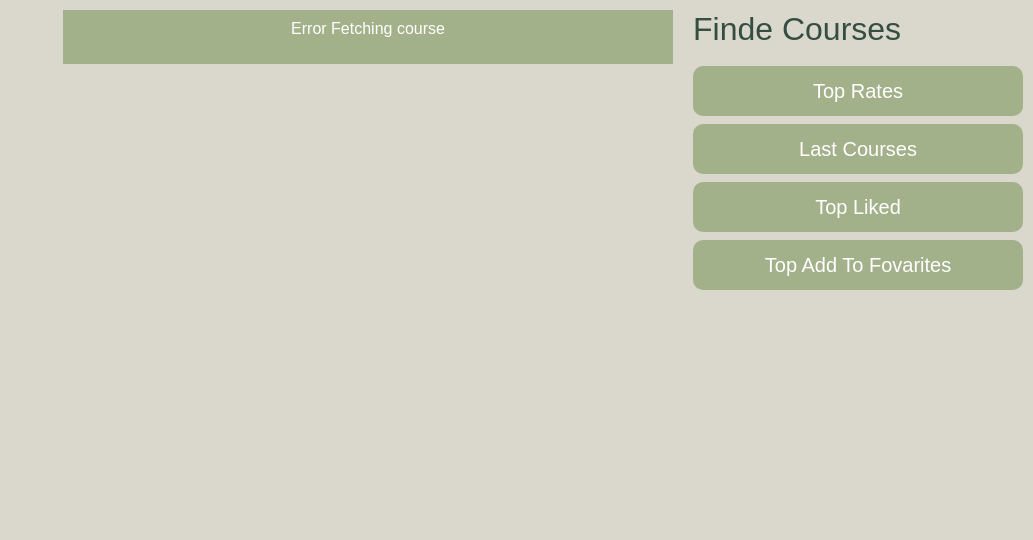
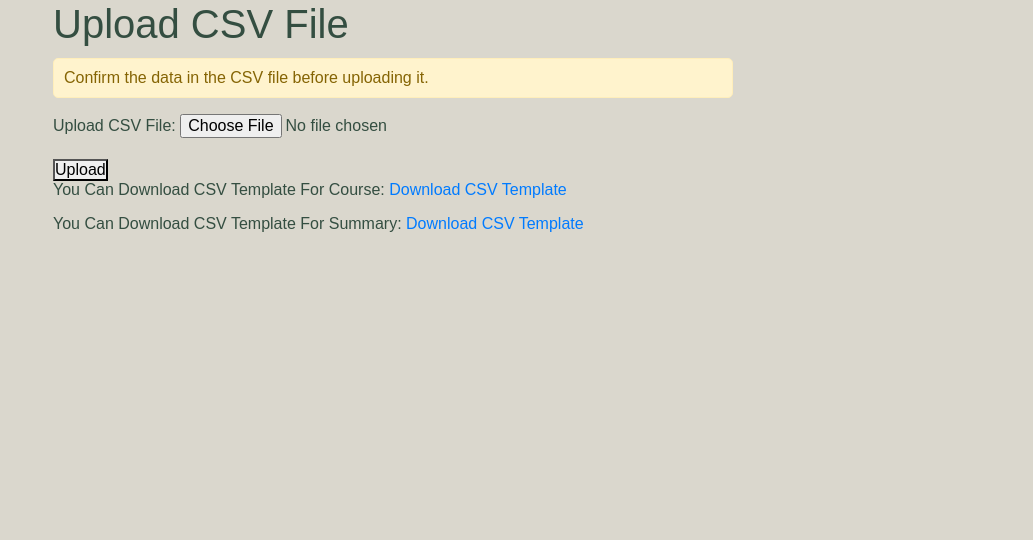
Before and after one commit to Elhussin/summary, a Django app: page /upload-csv/ in a window 1280 px wide. Shown: the part 146-686 px from the top of the page, without its empty margins (247-1280 px from the left). Run offline with Django 5.2, Linux system fonts and the light colour scheme; data that the repository does not hold is empty; some libraries are stand-ins or nearby versions.

Commit message:
Uploud csv

```diff
--- a/summary/forms.py
+++ b/summary/forms.py
@@ -1,7 +1,7 @@
 
 from summary.models import User
 from django.forms import ModelForm, TextInput, EmailInput, PasswordInput
-
+from django import forms
 
 class UserRegistraForm(ModelForm):
     """Class for the User Registration Form"""
@@ -38,3 +38,6 @@ class UserRegistraForm(ModelForm):
                 'placeholder': 'Password'
             }),
         }
+
+class CSVUploadForm(forms.Form):
+    file = forms.FileField(label="Upload CSV File")
--- a/summary/static/summary/css/styles.css
+++ b/summary/static/summary/css/styles.css
@@ -435,5 +435,41 @@ header.dark-mode {
     max-width: 100%;
   }
 }
+.message-list {
+  list-style-type: none;
+  padding: 0;
+}
+
+.message {
+  padding: 10px;
+  margin: 10px 0;
+  border-radius: 5px;
+  font-family: Arial, sans-serif;
+  font-size: 16px;
+}
+
+.message.success {
+  background-color: #d4edda;
+  color: #155724;
+  border: 1px solid #c3e6cb;
+}
+
+.message.error {
+  background-color: #f8d7da;
+  color: #721c24;
+  border: 1px solid #f5c6cb;
+}
+
+.message.info {
+  background-color: #d1ecf1;
+  color: #0c5460;
+  border: 1px solid #bee5eb;
+}
+
+.message.warning {
+  background-color: #fff3cd;
+  color: #856404;
+  border: 1px solid #ffeeba;
+}
 
 /*# sourceMappingURL=styles.css.map */
--- a/summary/static/summary/js/login.js
+++ b/summary/static/summary/js/login.js
@@ -92,8 +92,12 @@ function checkLoginStatus() {
       // Display the Admin profile data
       if (userData.is_superuser) {
         document.getElementById("admin-item").style.display = "block";
+        document.getElementById("uploud-course").style.display = "block";
+        document.getElementById("summary-upload").style.display = "block";
       }
       document.getElementById("favourites-item").style.display = "block";
+
+
     } catch (error) {
       console.error("Failed to fetch user profile:", error);
       alertMessage("Failed to fetch user profile. Please log in again.");
--- a/summary/templates/summary/layout.html
+++ b/summary/templates/summary/layout.html
@@ -60,7 +60,15 @@
             <li class="" id="favourites-item" style="display: none;">
                 <a class="nav-link btn" id="favourites" href="{% url 'favorite' %}" title="View Favourites">Favourites</a>
             </li>
+            <li class="" id="uploud-course" style="display: none;">
+                <a class="nav-link btn" id="uploud-course" href="{% url 'upload_csv' %}" title="Uploud Course">Upload Course</a>
+            </li>
+            <li class="" id="summary-upload" style="display: none;">
+                <a class="nav-link btn" id="summary-upload" href="{% url 'summary_upload' %}" title="Uploud Summary">Upload Summary</a>
+            </li>
         </ul>
+
+
 
         <form class="form-inline my-2 my-lg-0" id="searchForm">
             <input class="form-control mr-sm-2" type="search" id="search" name="search" placeholder="Search" aria-label="Search">
@@ -89,9 +97,7 @@
             {% endblock left-side %}
         </aside>
         <section>
-            {% if message %}
-                <div>{{ message }}</div>
-            {% endif %}
+
             <div class="message-alrt dislay-off" id="message-alrt"></div>
             {% block body %}
             {% endblock %}
--- a/summary/templates/summary/profile.html
+++ b/summary/templates/summary/profile.html
@@ -33,8 +33,12 @@
     <p><strong>Email: </strong><span id="user-email"></span></p>
     </div>
     <div class="Cardnavgation">
-    <p><strong>Role: </strong><span id="user-role"></span></p>
+    <p><strong>User ID : </strong><span id="user-id"></span></p>
+    <p><strong>User Role : </strong><span id="user-role"></span></p>
     </div>
+    <div class="Cardnavgation">
+        <p><strong>User Joined : </strong><span id="user-joined"></span></p>
+        </div>
 </div>
 <div class="buttonContinear">
     <button class="btn btn-bg btn-lg w-100  dislay-off" id="course-add-box" >New Course</button>
--- /dev/null
+++ b/summary/templates/summary/upload_csv.html
@@ -0,0 +1,50 @@
+
+{% extends "summary/layout.html" %}
+{% load static %}
+
+
+
+{% block title %}Add Multi Course {% endblock %}
+
+{% block left-side %}
+
+{% endblock %}
+
+{% block body %}
+
+<h1>Upload CSV File</h1>
+
+{% if messages %}
+    <ul class="message-list">
+        {% for message in messages %}
+            <li class="message {{ message.tags }}">
+                {{ message|safe }}
+            </li>
+        {% endfor %}
+    </ul>
+{% endif %}
+
+<form method="post" enctype="multipart/form-data">
+    {% csrf_token %}
+    {{ form.as_p }}
+    <button type="submit">Upload</button>
+</form>
+
+<p>
+    You Can Download CSV Template For Course:
+    <a href="{% static 'summary/csv/course_template.csv' %}" download>Download CSV Template</a>
+</p>
+
+<p></p>
+    You Can Download CSV Template For Summary:
+    <a href="{% static 'summary/csv/summary_template.csv' %}" download>Download CSV Template</a>
+</p>
+
+{% endblock %}
+
+
+</script>
+
+
+{% block rightside %}
+{% endblock %}
--- a/summary/urls.py
+++ b/summary/urls.py
@@ -8,7 +8,7 @@ from .views import (
     index, login_view, logout_view, register, usersProfile,
     CourseViewSet, SummaryViewSet, LikeViewSet, ComentsViewSet,
     FovariteViewSet, SummaryLikeViewSet, SummaryComentsViewSet,
-    SummaryFovariteViewSet,user_profile_view,favorite,RateViewSet
+    SummaryFovariteViewSet,user_profile_view,favorite,RateViewSet,upload_csv,summary_upload
 )
 
 # register the viewsets with the router
@@ -35,6 +35,8 @@ urlpatterns = [
     path("register/", register, name="register"),
     path("profile/", usersProfile, name="profile"),
     path('favorites/', favorite, name='favorite'),
+    path('upload-csv/',upload_csv, name='upload_csv'),
+    path('summary-upload/',summary_upload, name='summary_upload'),
     *static(settings.STATIC_URL, document_root=settings.STATIC_ROOT), # To Allow  static files  Urls
     *static(settings.MEDIA_URL, document_root=settings.MEDIA_ROOT), # To Allow media files urls
     re_path(r'^.*$', TemplateView.as_view(template_name='summary/index.html')),   # To Render the Unkown Urls to the index.html
--- a/summary/views.py
+++ b/summary/views.py
@@ -6,9 +6,14 @@ from django.db import IntegrityError
 from rest_framework import viewsets, status
 from rest_framework.response import Response
 from rest_framework.permissions import IsAuthenticated
-from rest_framework.decorators import api_view, permission_classes
+from rest_framework.decorators import api_view, permission_classes, authentication_classes
+from rest_framework_simplejwt.authentication import JWTAuthentication
 from rest_framework.permissions import IsAuthenticated, BasePermission
-from summary.forms import UserRegistraForm
+from summary.forms import UserRegistraForm, CSVUploadForm
+import csv
+
+
+
 from .models import (
     Summary,
     Course,
@@ -253,8 +258,8 @@ def register(request):
             user = form.save(commit=False)
             user.set_password(form.cleaned_data["password"])
             user.save()
-            messages.success(request, "Account created successfully")
-            return render(request, "summary/profile.html")
+            messages.success(request, f"Account created successfully ! <a href='/login'>Login</a>")
+            return render(request, "summary/auth/register.html", {"form": form})
 
             # return redirect("login")
     else:
@@ -284,3 +289,122 @@ def pageNotFound(request, exception):
     """
 
     return redirect("index")
+
+
+
+def upload_csv(request):
+    if request.method == "POST":
+        form = CSVUploadForm(request.POST, request.FILES)
+        if form.is_valid():
+            csv_file = request.FILES['file']
+
+            # التحقق من نوع الملف
+            if not csv_file.name.endswith('.csv'):
+                messages.error(request, 'File Type Should be  CSV.')
+                return redirect('upload_csv')
+
+            try:
+                # قراءة الملف
+                decoded_file = csv_file.read().decode('utf-8').splitlines()
+                reader = csv.DictReader(decoded_file)
+
+                # التحقق من صحة البيانات
+                for row in reader:
+                    title = row.get('title')
+                    description = row.get('description', '')
+                    image= row.get('image', '')
+                    user_id = row.get('user_id', '')
+
+                    if not user_id:
+                        messages.error(request, f"User id is not find in Row: {row}")
+                        continue
+                    if not title:
+                        # messages.error(request, f"Title is : {row}")
+                        messages.error(request,f"Title is not find in Row: {row}")
+                        continue
+                    if not description:
+                        messages.error(request, f"Description is is not find in Row:  {row}")
+                        continue
+
+
+                    Course.objects.create(
+                            title=title,
+                            description=description,
+                            image=image,
+                            user_id = user_id
+                        )
+                    messages.success(request, 'All Courses uploaded successfully.')
+
+                return render(request, 'summary/upload_csv.html', {'form': form})
+
+            except Exception as e:
+                messages.error(request, f'Error processing file: {e}')
+                return redirect('upload_csv')
+
+    else:
+        form = CSVUploadForm()
+    messages.warning(request, 'Confirm the data in the CSV file before uploading it.')
+    return render(request, 'summary/upload_csv.html', {'form': form})
+
+
+# @authentication_classes([JWTAuthentication])
+# @permission_classes([IsAuthenticated])
+def summary_upload(request):
+    if request.method == "POST":
+        form = CSVUploadForm(request.POST, request.FILES)
+        if form.is_valid():
+            csv_file = request.FILES['file']
+
+            # التحقق من نوع الملف
+            if not csv_file.name.endswith('.csv'):
+                messages.error(request, 'File Type Should be  CSV.')
+                return redirect('upload_csv')
+
+            try:
+                # قراءة الملف
+                decoded_file = csv_file.read().decode('utf-8').splitlines()
+                reader = csv.DictReader(decoded_file)
+
+                # التحقق من صحة البيانات
+                for row in reader:
+                    title = row.get('title')
+                    description = row.get('description', '')
+                    image= row.get('image', '')
+                    user_id = row.get('user_id', '')
+                    course_id = row.get('course_id', '')
+
+                    if not user_id:
+                        messages.error(request, f"User id is not find in Row: {row}")
+                        continue
+                    if not course_id:
+                        messages.error(request, f"Course id is not find in Row: {row}")
+                        continue
+
+                    if not title:
+                        # messages.error(request, f"Title is : {row}")
+                        messages.error(request,f"Title is not find in Row: {row}")
+                        continue
+                    if not description:
+                        messages.error(request, f"Description is is not find in Row:  {row}")
+                        continue
+
+
+                    Course.objects.create(
+                            title=title,
+                            description=description,
+                            image=image,
+                            user_id = user_id,
+                            course_id=course_id,
+                        )
+                    messages.success(request, 'All Summaries uploaded successfully.')
+
+                return render(request, 'summary/upload_csv.html', {'form': form})
+
+            except Exception as e:
+                messages.error(request, f'Error processing file: {e}')
+                return redirect('upload_csv')
+
+    else:
+        form = CSVUploadForm()
+    messages.warning(request, 'Confirm the data in the CSV file before uploading it.')
+    return render(request, 'summary/upload_csv.html', {'form': form})
```
Also changed, not shown: summary/static/summary/css/style.scss (+40 -0 lines), summary/static/summary/csv/course_template.csv (added, +7 -0 lines), summary/static/summary/csv/summary_template.csv (added, +7 -0 lines), summary/static/summary/js/profile.js (+6 -2 lines), summary/templates/summary/auth/register.html (+14 -0 lines).
